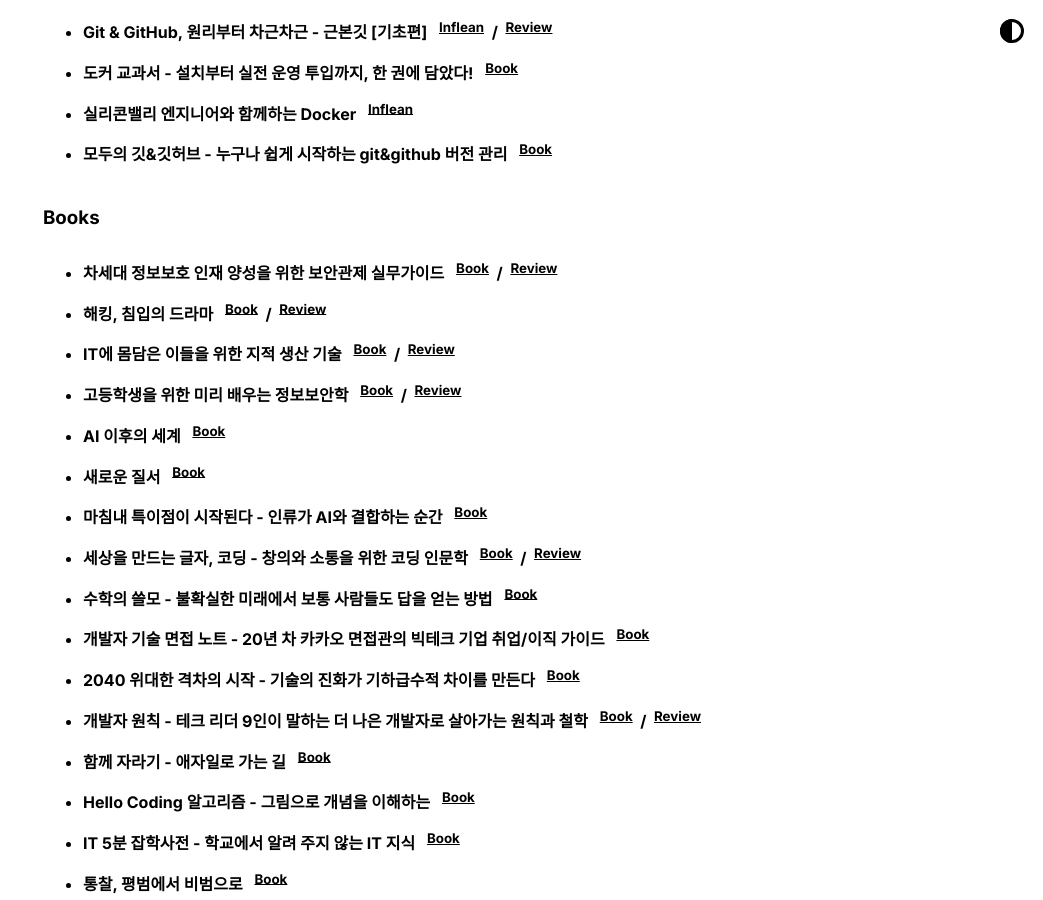
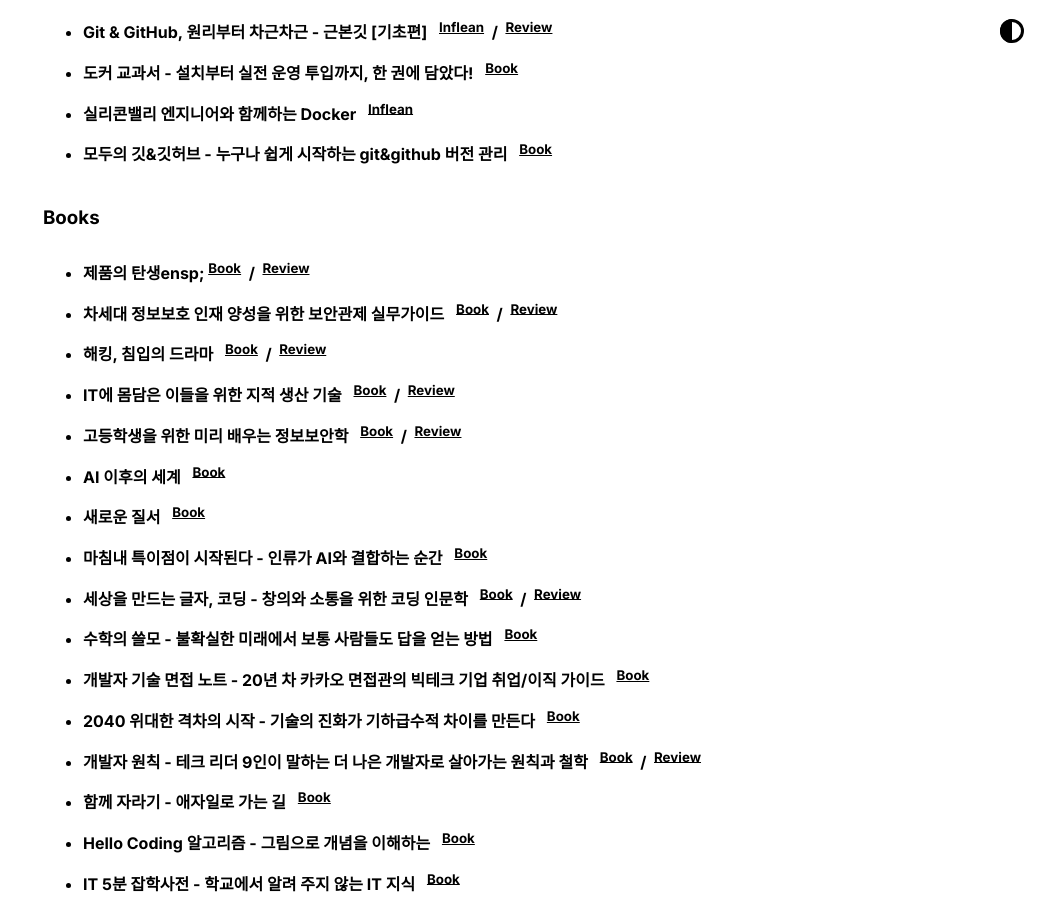
Before and after one commit to BangJeongBin/BangJeongBin.github.io, a Jekyll site: the page built from index.md, in a window 1280 px wide and 900 px high, scrolled down 4511 px. Shown: the whole window, without its empty margins (237-1280 px from the left). Built offline with Jekyll 4.4.1, drawn with Linux system fonts in a browser that asks for light colours.

Commit message:
Update activities_list.html

```diff
--- a/_includes/activities_list.html
+++ b/_includes/activities_list.html
@@ -288,6 +288,14 @@
 <ul>
     <li>
         <strong>
+            제품의 탄생ensp;
+            <sup><a href="https://product.kyobobook.co.kr/detail/S000200359090">Book</a></sup>
+            &nbsp;/&nbsp; <sup><a href="https://bangjeongbin.github.io/TIL-Blog/posts/review-book-all-about-product-management">Review</a></sup>
+        </strong>
+    </li>
+
+    <li>
+        <strong>
             차세대 정보보호 인재 양성을 위한 보안관제 실무가이드&ensp;
             <sup><a href="https://product.kyobobook.co.kr/detail/S000001551470">Book</a></sup>
             &nbsp;/&nbsp; <sup><a href="https://bangjeongbin.github.io/TIL-Blog/posts/note-taking-book-soc-practical-guide">Review</a></sup>
```
